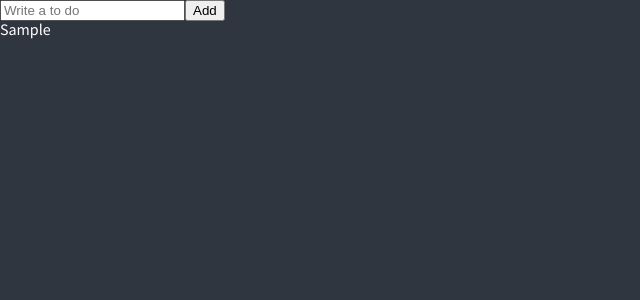
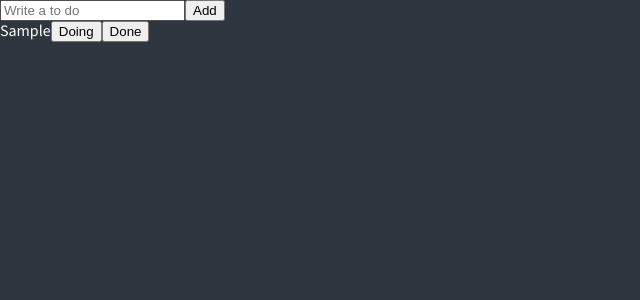
Before and after one commit to project-mizzu/nomad_react_master, a React (Create React App) app in the folder todo/: page / in a window 1280 px wide. Both pictures are taken after typing "Sample" into the empty fields and a click on the button "Add". Shown: the top 300 px of the page, without its empty margins (0-640 px from the left). Built offline with nearby package versions, Linux system fonts and the light colour scheme.

Commit message:
todo - 2 : modify category name

```diff
--- /dev/null
+++ b/todo/src/components/CreateToDo.tsx
@@ -0,0 +1,32 @@
+import { useForm } from 'react-hook-form';
+import { useSetRecoilState } from 'recoil';
+import { toDoState } from './atoms';
+
+interface IForm {
+  toDo: string;
+}
+
+function CreateToDo() {
+  const setToDos = useSetRecoilState(toDoState);
+  const { register, handleSubmit, setValue } = useForm<IForm>();
+  const handleValid = ({ toDo }: IForm) => {
+    setToDos((oldToDos) => [
+      { text: toDo, id: Date.now(), category: 'TO_DO' },
+      ...oldToDos,
+    ]);
+    setValue('toDo', '');
+  };
+  return (
+    <form onSubmit={handleSubmit(handleValid)}>
+      <input
+        {...register('toDo', {
+          required: 'Please write a To Do',
+        })}
+        placeholder="Write a to do"
+      />
+      <button>Add</button>
+    </form>
+  );
+}
+
+export default CreateToDo;
--- /dev/null
+++ b/todo/src/components/ToDo.tsx
@@ -0,0 +1,43 @@
+import React from 'react';
+import { useSetRecoilState } from 'recoil';
+import { IToDo, toDoState } from './atoms';
+
+function ToDo({ text, category, id }: IToDo) {
+  const setToDos = useSetRecoilState(toDoState);
+  const onClick = (event: React.MouseEvent<HTMLButtonElement>) => {
+    const {
+      currentTarget: { name },
+    } = event;
+    setToDos((oldToDos) => {
+      const targetIndex = oldToDos.findIndex((toDo) => toDo.id === id);
+      const newToDo = { text, id, category: name as any };
+      return [
+        ...oldToDos.slice(0, targetIndex),
+        newToDo,
+        ...oldToDos.slice(targetIndex + 1),
+      ];
+    });
+  };
+  return (
+    <li>
+      <span>{text}</span>
+      {category !== 'DOING' && (
+        <button name="DOING" onClick={onClick}>
+          Doing
+        </button>
+      )}
+      {category !== 'TO_DO' && (
+        <button name="TO_DO" onClick={onClick}>
+          To Do
+        </button>
+      )}
+      {category !== 'DONE' && (
+        <button name="DONE" onClick={onClick}>
+          Done
+        </button>
+      )}
+    </li>
+  );
+}
+
+export default ToDo;
--- a/todo/src/components/ToDoList.tsx
+++ b/todo/src/components/ToDoList.tsx
@@ -1,46 +1,14 @@
-import { useForm } from 'react-hook-form';
-import { atom, useRecoilState } from 'recoil';
-
-interface IForm {
-  toDo: string;
-}
-
-interface IToDo {
-  text: string;
-  id: number;
-  category: 'TO_DO' | 'DOING' | 'DONE';
-}
-
-const toDoState = atom<IToDo[]>({
-  key: 'toDo',
-  default: [],
-});
+import { useRecoilValue } from 'recoil';
+import { toDoState } from './atoms';
+import CreateToDo from './CreateToDo';
+import ToDo from './ToDo';
 
 function ToDoList() {
-  const [toDos, setToDos] = useRecoilState(toDoState);
-  const { register, handleSubmit, setValue } = useForm<IForm>();
-  const handleValid = ({ toDo }: IForm) => {
-    setToDos((oldToDos) => [
-      { text: toDo, id: Date.now(), category: 'TO_DO' },
-      ...oldToDos,
-    ]);
-    setValue('toDo', '');
-  };
-  console.log(toDos);
+  const toDos = useRecoilValue(toDoState);
   return (
     <div>
-      <form onSubmit={handleSubmit(handleValid)}>
-        <input
-          {...register('toDo', {
-            required: 'Please write a To Do',
-          })}
-          placeholder="Write a to do"
-        />
-        <button>Add</button>
-      </form>
-      <ul>
-        {toDos.map((toDo) => <li key={toDo.id}>{toDo.text}</li>).reverse()}
-      </ul>
+      <CreateToDo />
+      <ul>{toDos.map((toDo) => <ToDo key={toDo.id} {...toDo} />).reverse()}</ul>
     </div>
   );
 }
--- /dev/null
+++ b/todo/src/components/atoms.tsx
@@ -0,0 +1,19 @@
+import { atom, selector } from 'recoil';
+
+export interface IToDo {
+  text: string;
+  id: number;
+  category: 'TO_DO' | 'DOING' | 'DONE';
+}
+
+export const toDoState = atom<IToDo[]>({
+  key: 'toDo',
+  default: [],
+});
+
+export const toDoSelector = selector({
+  key: 'toDoSelector',
+  get: ({ get }) => {
+    return 'hello';
+  },
+});
--- a/todo/tsconfig.json
+++ b/todo/tsconfig.json
@@ -16,5 +16,5 @@
     "noEmit": true,
     "jsx": "react-jsx"
   },
-  "include": ["src", "components/ToDoList.tsx"]
+  "include": ["src", "src/components/ToDoList.tsx"]
 }
```
Also changed, not shown: 1 other file (tests, documents, lock files or other folders).
